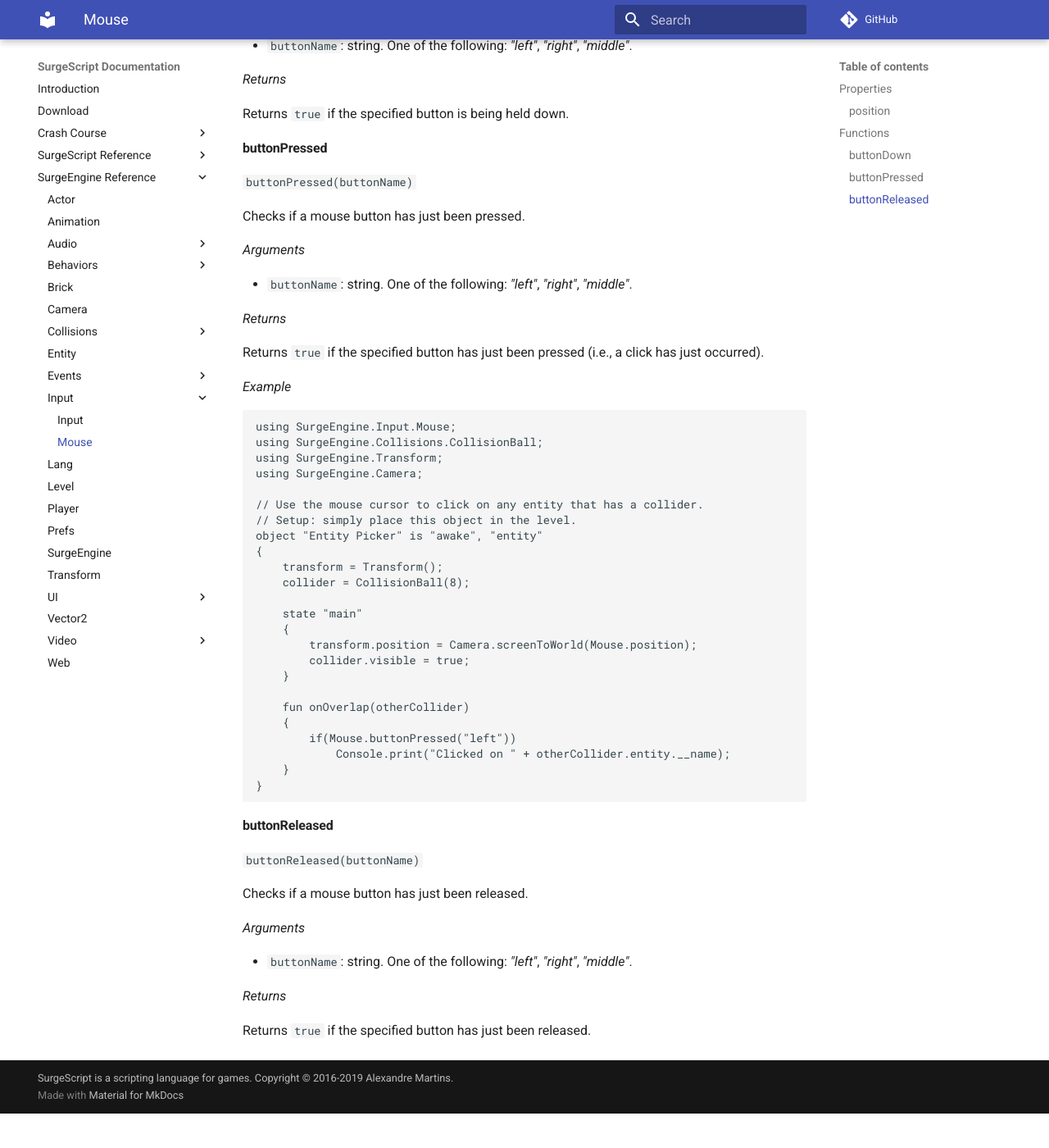
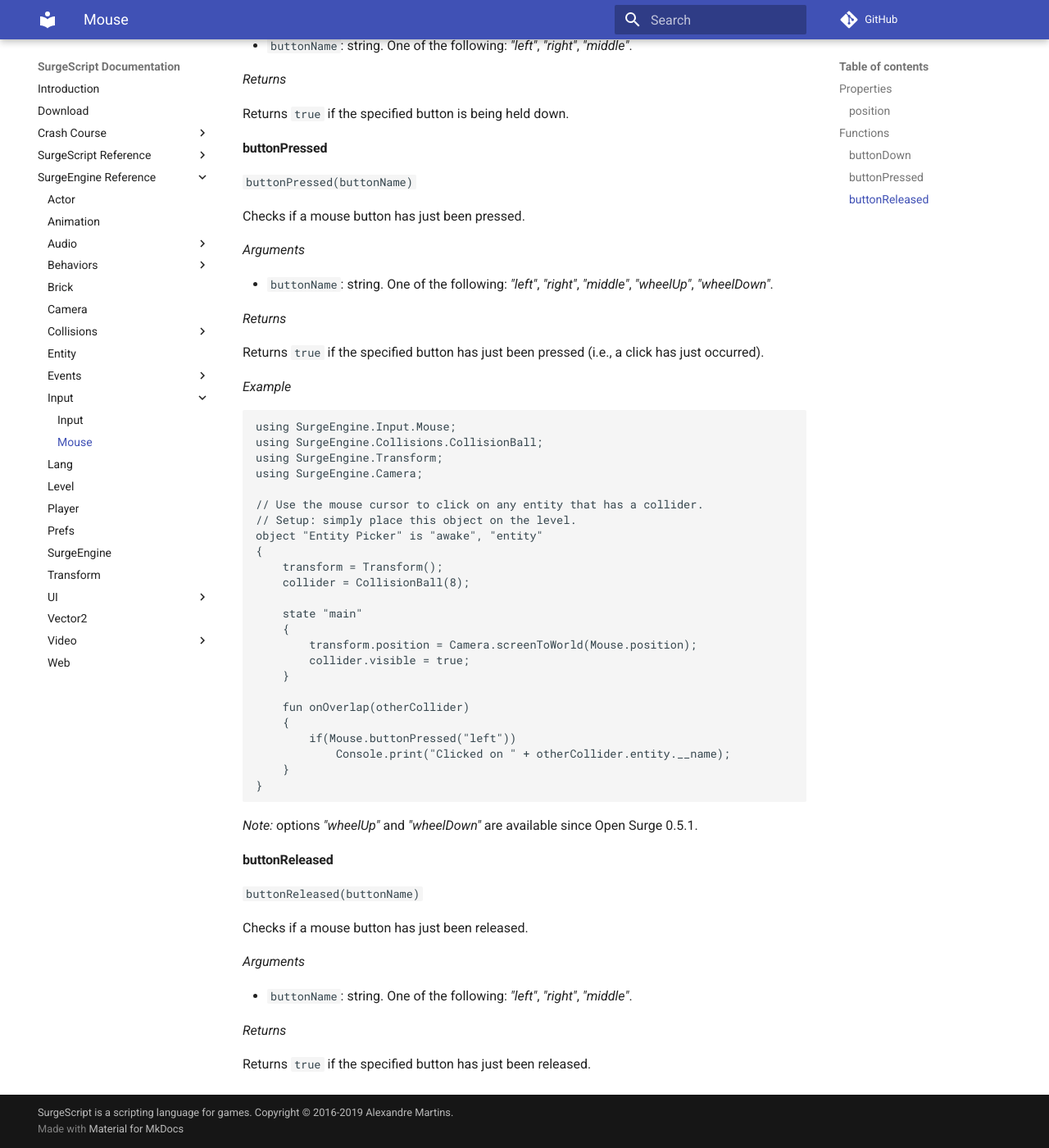
Before and after one commit to alemart/surgescript, an MkDocs documentation site: the page built from docs/engine/mouse.md, in a window 1280 px wide and 1400 px high, scrolled down 1193 px. Shown: the whole window at 82% size. Built offline with MkDocs 1.6.1 and Material for MkDocs 9.7.7, drawn with Linux system fonts in a browser that asks for light colours; comment, search, counter and statistics services are not loaded; before the commit the page ends 2551 px from its top, so only the background shows below that.

Commit message:
Docs: added 'wheelUp', 'wheelDown' to Mouse.buttonPressed()

````diff
--- a/docs/engine/mouse.md
+++ b/docs/engine/mouse.md
@@ -68,7 +68,7 @@
 
 *Arguments*
 
-* `buttonName`: string. One of the following: *"left"*, *"right"*, *"middle"*.
+* `buttonName`: string. One of the following: *"left"*, *"right"*, *"middle"*, *"wheelUp"*, *"wheelDown"*.
 
 *Returns*
 
@@ -82,7 +82,7 @@
 using SurgeEngine.Camera;
 
 // Use the mouse cursor to click on any entity that has a collider.
-// Setup: simply place this object in the level.
+// Setup: simply place this object on the level.
 object "Entity Picker" is "awake", "entity"
 {
     transform = Transform();
@@ -102,6 +102,8 @@
 }
 ```
 
+*Note:* options *"wheelUp"* and *"wheelDown"* are available since Open Surge 0.5.1.
+
 #### buttonReleased
 
 `buttonReleased(buttonName)`
````
